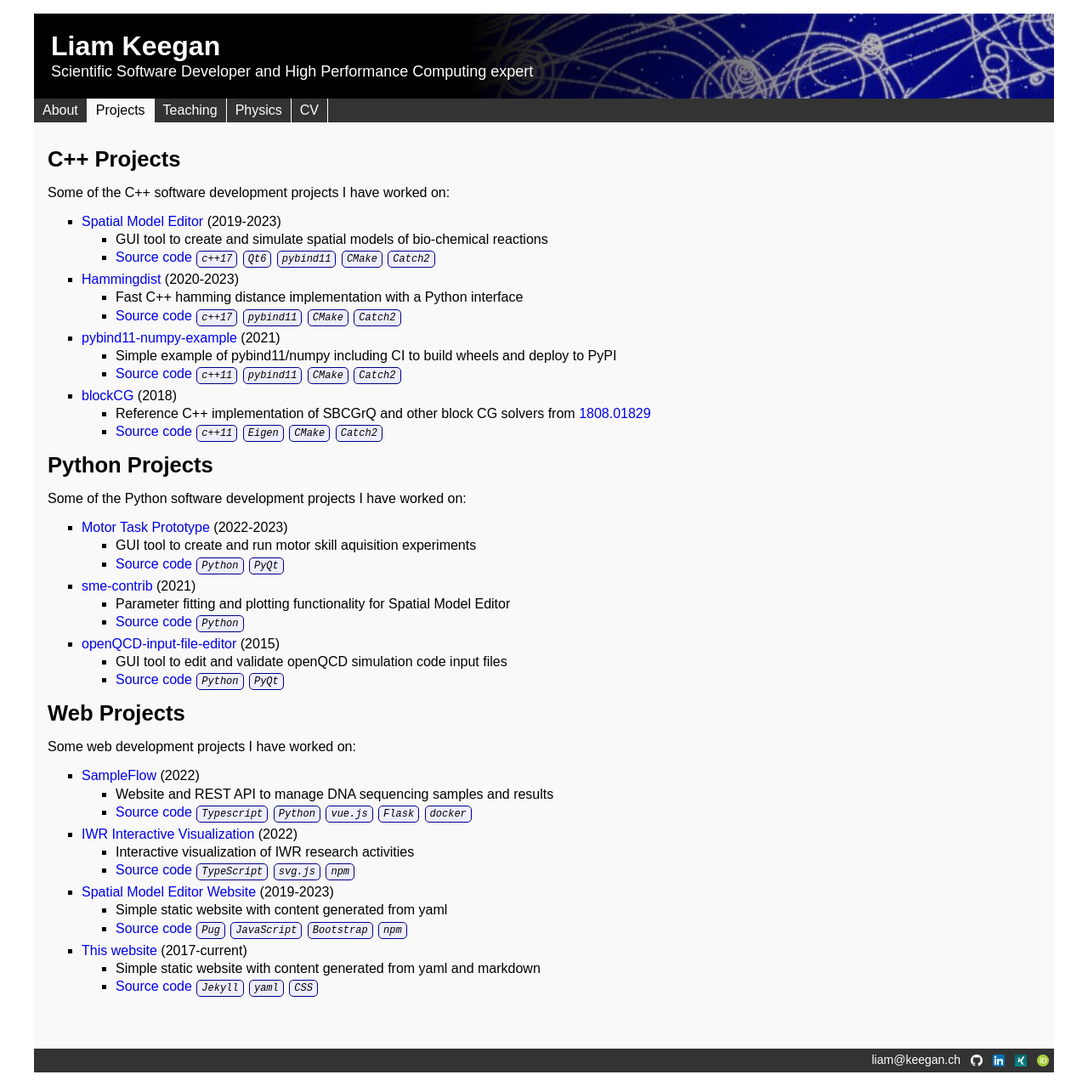
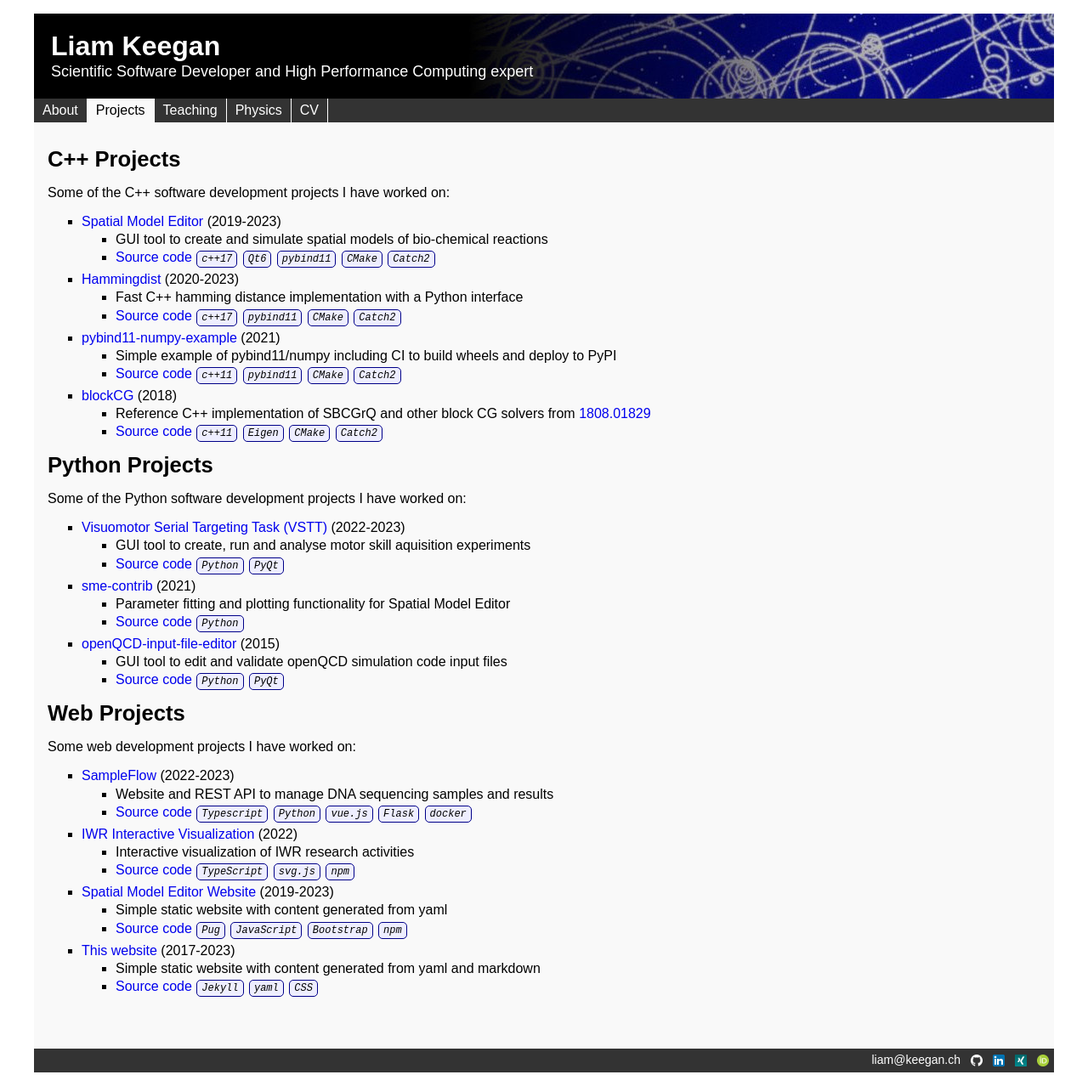
Before and after one commit to lkeegan/lkeegan.github.io, a Jekyll site: the page built from projects.md, in a window 1280 px wide. Shown: the whole page at 85% size. Built offline with Jekyll 4.4.1, drawn with Linux system fonts in a browser that asks for light colours.

Commit message:
mtp -> vstt

```diff
--- a/_data/projects.yml
+++ b/_data/projects.yml
@@ -50,13 +50,13 @@
   description: 'Some of the Python software development projects I have worked on'
   items:
     - year: 2022-2023
-      title: Motor Task Prototype
-      desc: GUI tool to create and run motor skill aquisition experiments
-      url: https://ssciwr.github.io/motor-task-prototype
+      title: Visuomotor Serial Targeting Task (VSTT)
+      desc: GUI tool to create, run and analyse motor skill aquisition experiments
+      url: https://vstt.readthedocs.io
       tags:
         - Python
         - PyQt
-      code: https://github.com/ssciwr/motor-task-prototype
+      code: https://github.com/ssciwr/vstt
 
     - year: 2021
       title: sme-contrib
@@ -78,7 +78,7 @@
 - title: Web Projects
   description: 'Some web development projects I have worked on'
   items:
-    - year: 2022
+    - year: 2022-2023
       title: SampleFlow
       desc: Website and REST API to manage DNA sequencing samples and results
       url: https://circuitseq.iwr.uni-heidelberg.de
@@ -111,7 +111,7 @@
         - npm
       code: https://github.com/spatial-model-editor/spatial-model-editor.github.io
 
-    - year: 2017-current
+    - year: 2017-2023
       title: This website
       desc: Simple static website with content generated from yaml and markdown
       url: https://www.keegan.ch
```
